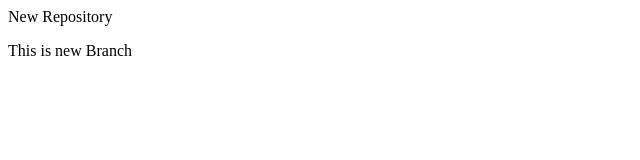
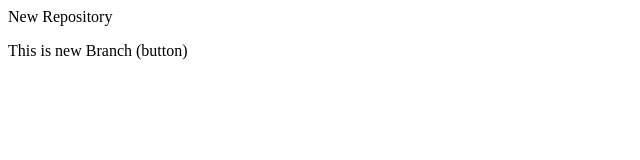
Before and after one commit to Dipali98-developer/LocalRepo, a plain HTML site: page index.html in a window 1280 px wide. Shown: the full height of the page, 0-640 px from the left. Drawn offline with Linux system fonts and the light colour scheme.

```diff
--- a/index.html
+++ b/index.html
@@ -1,2 +1,2 @@
 <p>New Repository</p>
-<p>This is new Branch</p>
+<p>This is new Branch (button)</p>
```
